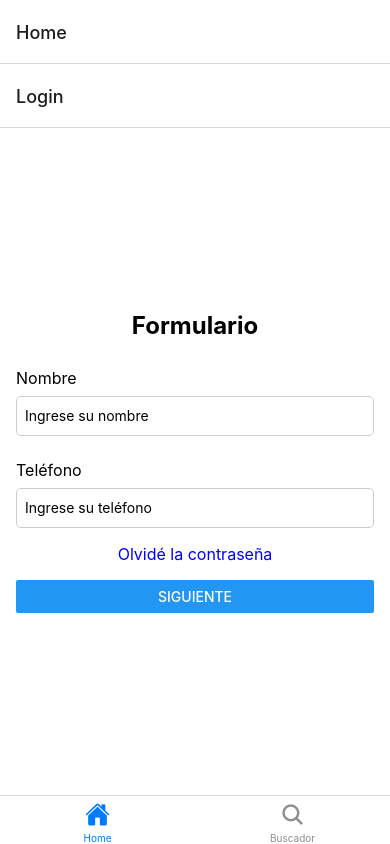
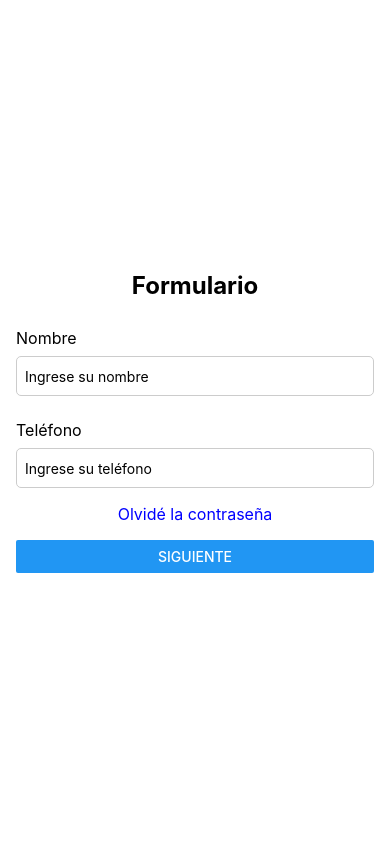
Before and after one commit to Emilia123456/TP-Prueba-Native, a React Native app: screen /Screen1 in a window 390 px wide. Built offline with nearby package versions, Linux system fonts and the light colour scheme.

Commit message:
alta prueba amiga, todo arreglado

```diff
--- a/App.js
+++ b/App.js
@@ -1,12 +1,12 @@
 import 'react-native-gesture-handler';
 import * as React from 'react';
 import { NavigationContainer } from '@react-navigation/native';
-import MyTabs from './BottomTabNavigator'
+import MainStackNavigator from './MainStackNavigation';
 
 export default function App() {
   return (
     <NavigationContainer>
-      <MyTabs />
+      <MainStackNavigator />
     </NavigationContainer>
   );
 }
--- a/Login.js
+++ b/Login.js
@@ -36,7 +36,7 @@ export default function Login() {
         </TouchableOpacity>
         <Button
           title="Siguiente"
-          onPress={() => navigation.navigate('Home', { nombre, numero })}
+          onPress={() => navigation.navigate('HomeTabs', { nombre, numero })}
         />
       </View>
     </SafeAreaView>
--- /dev/null
+++ b/MainStackNavigation.js
@@ -0,0 +1,25 @@
+import * as React from 'react';
+import { createStackNavigator } from '@react-navigation/stack';
+import Login from './Login';
+import MyTabs from './BottomTabNavigator';
+
+const MainStack = createStackNavigator();
+
+function MainStackNavigator() {
+  return (
+    <MainStack.Navigator initialRouteName="Login">
+      <MainStack.Screen
+        name="Login"
+        component={Login}
+        options={{ headerShown: false }} // Ocultar encabezado
+      />
+      <MainStack.Screen
+        name="HomeTabs"
+        component={MyTabs}
+        options={{ headerShown: false }} // Ocultar encabezado para las pestañas
+      />
+    </MainStack.Navigator>
+  );
+}
+
+export default MainStackNavigator;
--- a/Navigation.js
+++ b/Navigation.js
@@ -1,4 +1,4 @@
-import React from 'react';
+import * as React from 'react';
 import { createStackNavigator } from '@react-navigation/stack';
 import Login from './Login';
 import Home from './Home';
@@ -10,7 +10,7 @@ const StackB = createStackNavigator();
 
 function StackANavigator() {
   return (
-    <StackA.Navigator initialRouteName="Login">
+    <StackA.Navigator initialRouteName="Home">
       <StackA.Screen name="Login" component={Login} />
       <StackA.Screen name="Home" component={Home} />
     </StackA.Navigator>
--- a/Screen1.js
+++ b/Screen1.js
@@ -8,8 +8,8 @@ export default function Screen1({ route, navigation }) {
     <View style={styles.container}>
       <Text style={styles.text}>Esta es la screen 1</Text>
       <Button
-        title="Go back"
-        onPress={() => navigation.goBack()}
+        title="Ir a la screen 2"
+        onPress={() =>  navigation.navigate('Screen2')}
       />
     </View>
   );
```
